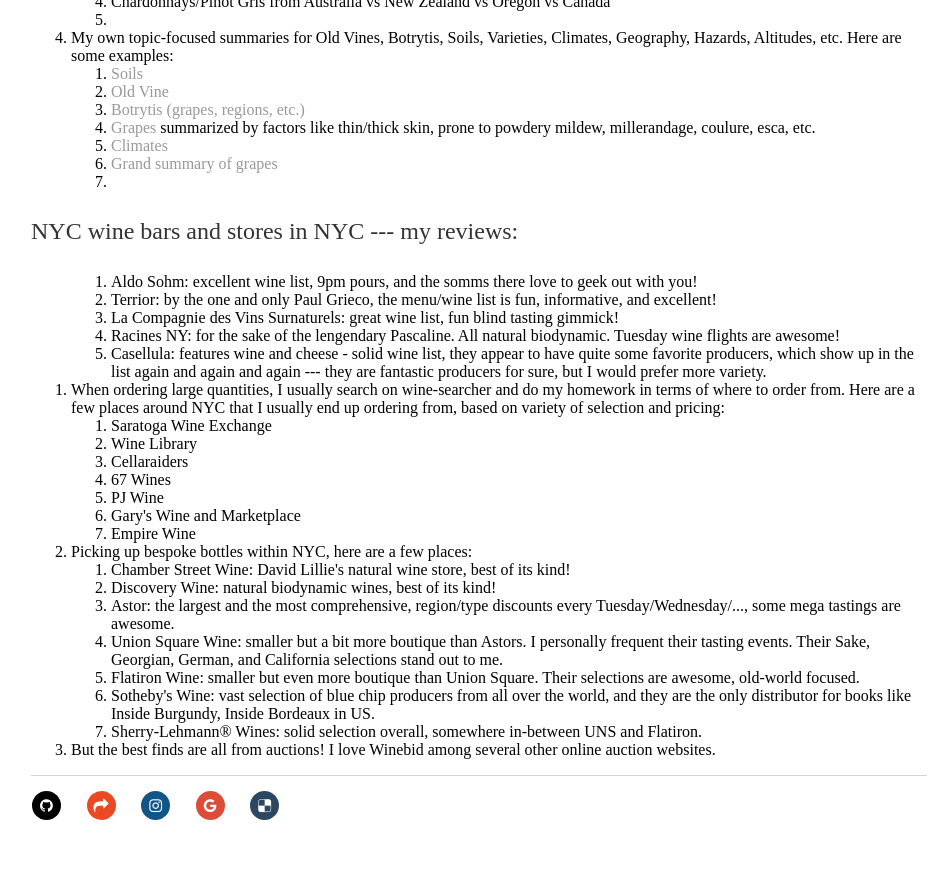
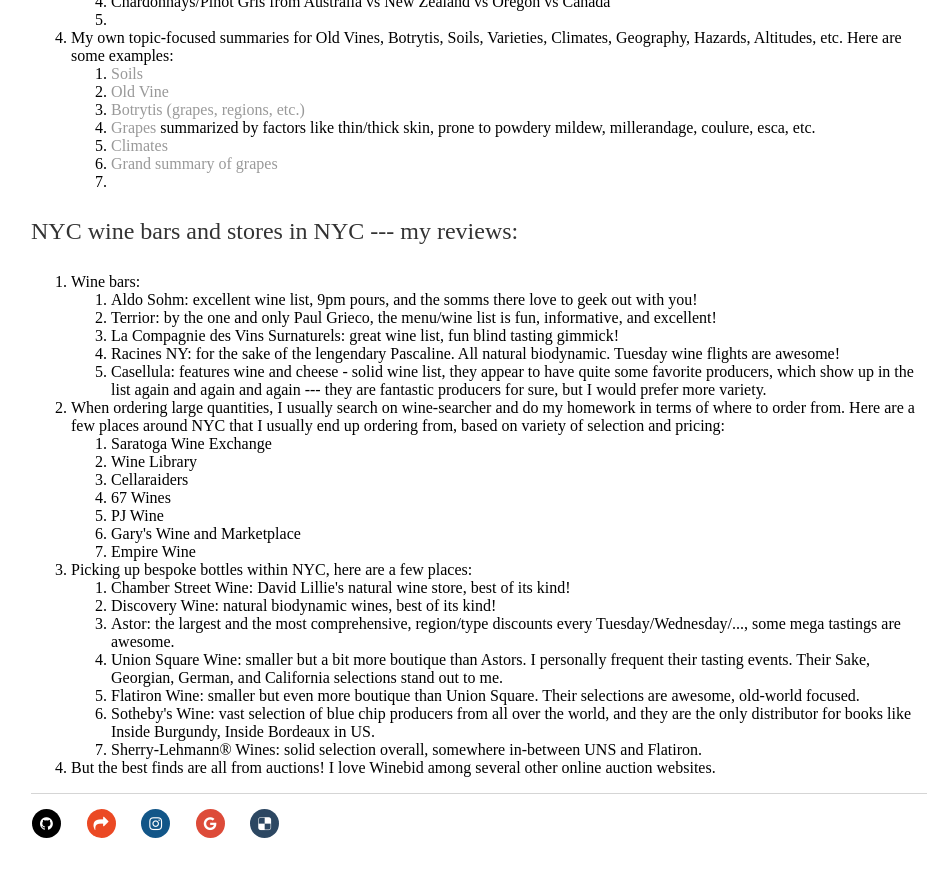
Before and after one commit to shenglih/shenglih.github.io, a Jekyll site: the page built from misc/wine_links.html, in a window 1280 px wide and 900 px high, scrolled down 1145 px. Shown: the top 877 px of the window, without its empty margins (161-1106 px from the left). Built offline with Jekyll 4.4.1, drawn with Linux system fonts in a browser that asks for light colours; comment, search, counter and statistics services are not loaded.

Commit message:
Update wine_links.html

```diff
--- a/misc/wine_links.html
+++ b/misc/wine_links.html
@@ -68,6 +68,7 @@
 
   <p>NYC wine bars and stores in NYC --- my reviews:</p>
 	<ol>
+		<li>Wine bars:</li>
 		<ol>
   <li>Aldo Sohm: excellent wine list, 9pm pours, and the somms there love to geek out with you!</li>
   <li>Terrior: by the one and only Paul Grieco, the menu/wine list is fun, informative, and excellent!</li>
```
